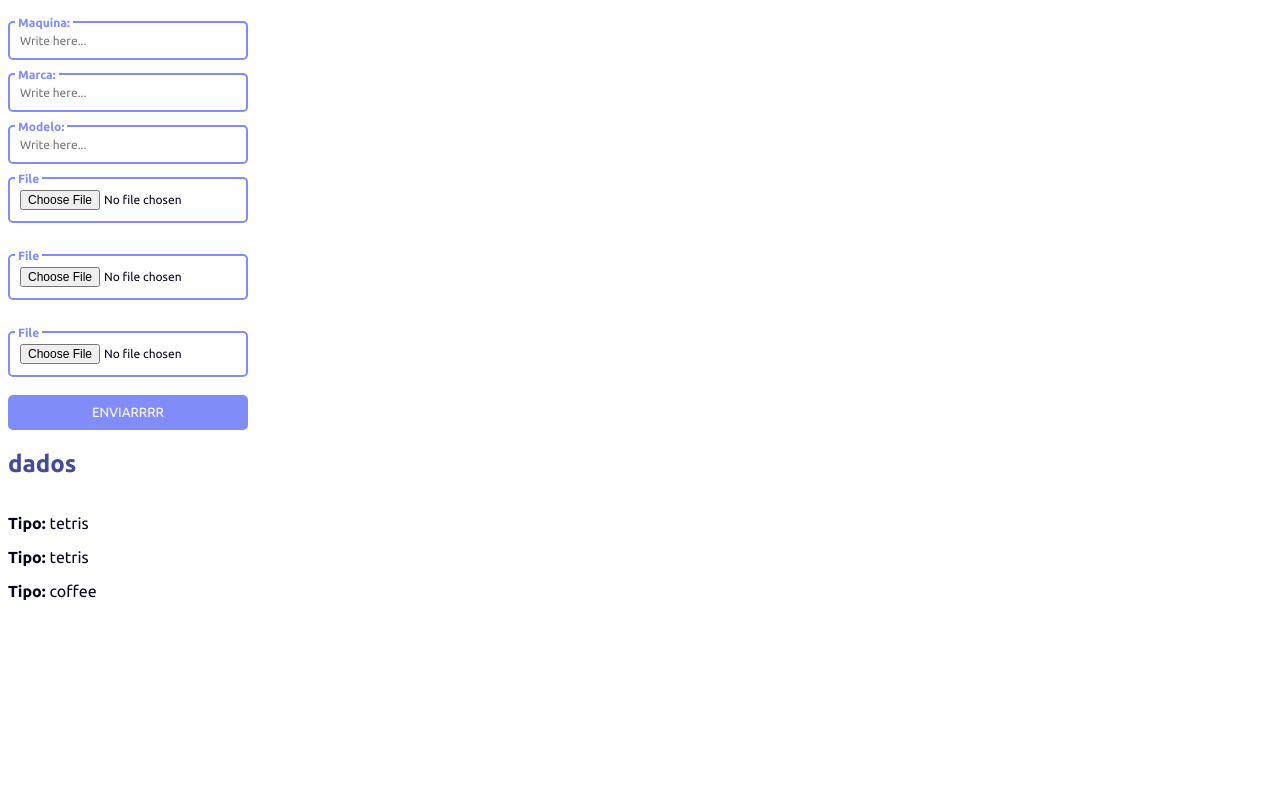
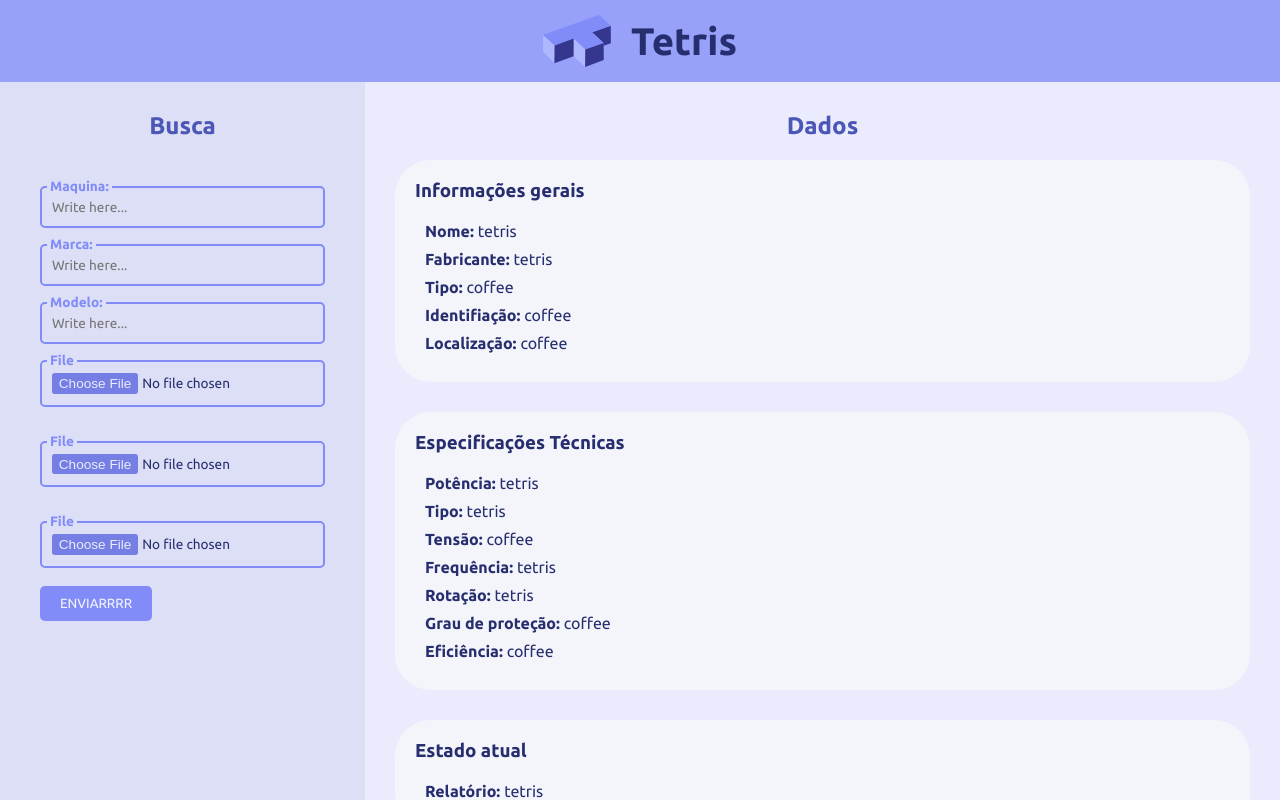
Before and after one commit to lorh4n/TractianHackathon, a plain HTML site: page main.html in a window 1280 px wide. Drawn offline with Linux system fonts and the light colour scheme.

Commit message:
update do front

```diff
--- a/main.html
+++ b/main.html
@@ -5,11 +5,16 @@
     <meta name="viewport" content="width=device-width, initial-scale=1.0">
     <link rel="stylesheet" href="styles.css">
     <title>Hackaton-Tetris</title>
+    <link rel="icon" href="logo.png">
+</head>
 
 
-</head>
+
 <body>
-    <div class="coolinput">
+    <header><img src="logo.svg" alt="" class="logo"><p class="titulo">Tetris</p></header>
+    <div class="areas">
+        <div class="coolinput caixa">
+            <h2>Busca</h2>
             <form action="" class="coolinput">
                 <label for="input" class="text">Maquina:</label>
                 <input type="text" placeholder="Write here..." name="input" class="input">
@@ -28,19 +33,47 @@
 
                 <label for="file" class="text">File</label>
                 <input id="file" type="file" class="input"/><br>
+
+                <button>ENVIARRRR</button>
             </form>
 
-        <button>ENVIARRRR</button>
 
-        <h2>dados</h2>
+        </div>
+        <div class="dados">
+            <div style="display: flex; justify-content: center;"> <h2>Dados</h2></div>
 
-        <div>
+            <div class="dados_texto">
+
+                <div class="dados_box">
+                    <h3>Informações gerais</h3>
+                    <p><b>Nome: </b>tetris</p>
+                    <p><b>Fabricante: </b>tetris</p>
+                    <p><b>Tipo: </b>coffee</p>
+                    <p><b>Identifiação: </b>coffee</p>
+                    <p><b>Localização: </b>coffee</p>
+                </div>
+
+                <div class="dados_box">
+                    <h3>Especificações Técnicas</h3>
+                    <p><b>Potência: </b>tetris</p>
                     <p><b>Tipo: </b>tetris</p>
-            <p><b>Tipo: </b>tetris</p>
-            <p><b>Tipo: </b>coffee</p>
+                    <p><b>Tensão: </b>coffee</p>
+                    <p><b>Frequência: </b>tetris</p>
+                    <p><b>Rotação: </b>tetris</p>
+                    <p><b>Grau de proteção: </b>coffee</p>
+                    <p><b>Eficiência: </b>coffee</p>
+                </div>
 
+                <div class="dados_box">
+                    <h3>Estado atual</h3>
+                    <p><b>Relatório: </b>tetris</p>
+                </div>
+
+                <button>Baixar relatório</button>
+            </div>
         </div>
     </div>
 
+
 </body>
 </html>
--- a/styles.css
+++ b/styles.css
@@ -4,40 +4,121 @@
 
 *{
     font-family:"Ubuntu", sans-serif;
-    color: #05071a;
+    color: var(--c9);
+    margin: 0;
+    padding: 0;
 }
 
-h2{
-    color: #444c94;
+html, body {
+    margin: 0;
+    padding: 0;
+    height: 100%;
+    overflow: hidden; /* Prevent page from scrolling */
+}
+body{
+    background-color: var(--c1);
+}
+
+:root{
+    --c0: #f4f5fa;
+    --c1: #eaecfe;
+    --c2: #dddff6;
+    --c3: #c1c7fb;
+    --c4: #98A1F9;
+    --c5: #818CF8;
+    --c6: #747EE4;
+    --c7: #5C65BE;
+    --c8: #4C56B5;
+    --c9: #272e6f;
+    --c10: #05071a;
 }
 
 
+/*--------------------------Basics--------------------------*/
+h2{
+    color: var(--c7);
+    font-size: 1.6rem;
+}
+h2{
+    color: var(--c8);
+    font-size: 1.5rem;
+}
+
+button {
+    border: none;
+    color: var(--c0);
+    padding: 10px 20px;
+    background-color: var(--c5);
+    border-radius: 5px;
+    width: fit-content;
+}
+button:hover{
+    background-color: var(--c7);
+}
+
+
+
+/*--------------------------Header--------------------------*/
+header{
+    background-color: var(--c4);
+    display: flex;
+    padding: 15px 0;
+    justify-content: center;
+    align-items: center;
+    flex-shrink: 0;
+}
+.titulo{
+    color: var(--c9);
+    font-weight: 600;
+    font-size: 2.4rem;
+    padding-left: 20px;
+}
+header img{
+    width: 68px;
+    height: auto;
+}
+
+/*--------------------------Areas--------------------------*/
+.areas{
+    display: flex;
+    height: calc(100vh - 75px);
+}
+
+/*--------------------------Forms--------------------------*/
+.caixa{
+    align-items: center;
+}
 .coolinput {
+    background-color: var(--c2);
     display: flex;
     flex-direction: column;
     width: fit-content;
+    height: 100vh;
     position: static;
-    max-width: 240px;
+    padding: 30px 20px;
+    max-width: 360px;
+    height: 100%;
 }
 
 .coolinput label.text {
-    font-size: 0.75rem;
-    color: #818CF8;
+    font-size: 0.85rem;
+    color: var(--c5);
     font-weight: 700;
     position: relative;
     top: 0.5rem;
     margin: 0 0 0 7px;
     padding: 0 3px;
-    background: white;
-    width: fit-content;
+    background: var(--c2);
+    width: max-content;
 }
 
 .coolinput input[type=text].input {
     padding: 11px 10px;
-    font-size: 0.75rem;
-    border: 2px #818CF8 solid;
+    font-size: 0.85rem;
+    border: 2px var(--c5) solid;
     border-radius: 5px;
-    background: white;
+    background: var(--c2);
+    width: -webkit-fill-available;
 }
 
 .coolinput input[type=text].input:focus {
@@ -47,24 +128,46 @@ h2{
 
 .coolinput input[type="file"].input {
     padding: 11px 10px;
-    font-size: 0.75rem;
-    border: 2px #818CF8 solid;
+    font-size: 0.85rem;
+    border: 2px var(--c5) solid;
     border-radius: 5px;
-    background: white;
+    background: var(--c2);
 }
 
 .coolinput input[type="file"].input:focus {
     outline: none;
 }
 
+.coolinput input[type="file"]::file-selector-button {
+    border: none;
+    padding: 0.2em 0.5em;
+    border-radius: 0.2em;
+    background-color: var(--c6);
+    color: var(--c1);
+}
 
-button {
-    border: none;
-    color: white;
-    padding: 10px 0;
-    background-color: #818CF8;
-    border-radius: 5px;
+.coolinput input[type="file"]::file-selector-button:hover {
+    background-color: var(--c7);
 }
-button:hover{
-    background-color: #444c94;
+
+/*--------------------------Dados--------------------------*/
+.dados{
+    padding: 30px;
+    overflow-y: auto;
+    width: -webkit-fill-available;
 }
+.dados_texto{
+    margin-top: 20px;
+}
+.dados_texto p{
+    margin: 10px;
+}
+.dados_box{
+    background-color: var(--c0);
+    padding: 20px;
+    border-radius: 36px;
+    margin-bottom: 30px;
+}
+.dados_box h3{
+    margin-bottom: 20px;
+}
```
Also changed, not shown: logo.png (added), logo.svg (added). Lines whose indentation alone changed are shown as unchanged.
